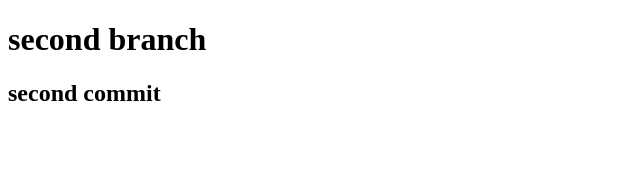
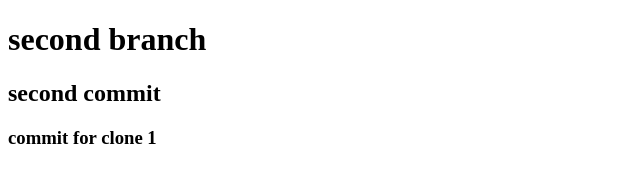
Before and after one commit to elprofessorCopa/GitTest, a plain HTML site: page index.html in a window 1280 px wide. Shown: the whole page, without its empty margins (0-640 px from the left). Drawn offline with Linux system fonts and the light colour scheme.

Commit message:
commit for clone 1

```diff
--- a/index.html
+++ b/index.html
@@ -8,5 +8,6 @@
 <body>
     <h1> second branch </h1>
     <h2> second commit </h2>
+    <h3>commit for clone 1</h3>
 </body>
 </html>
```
